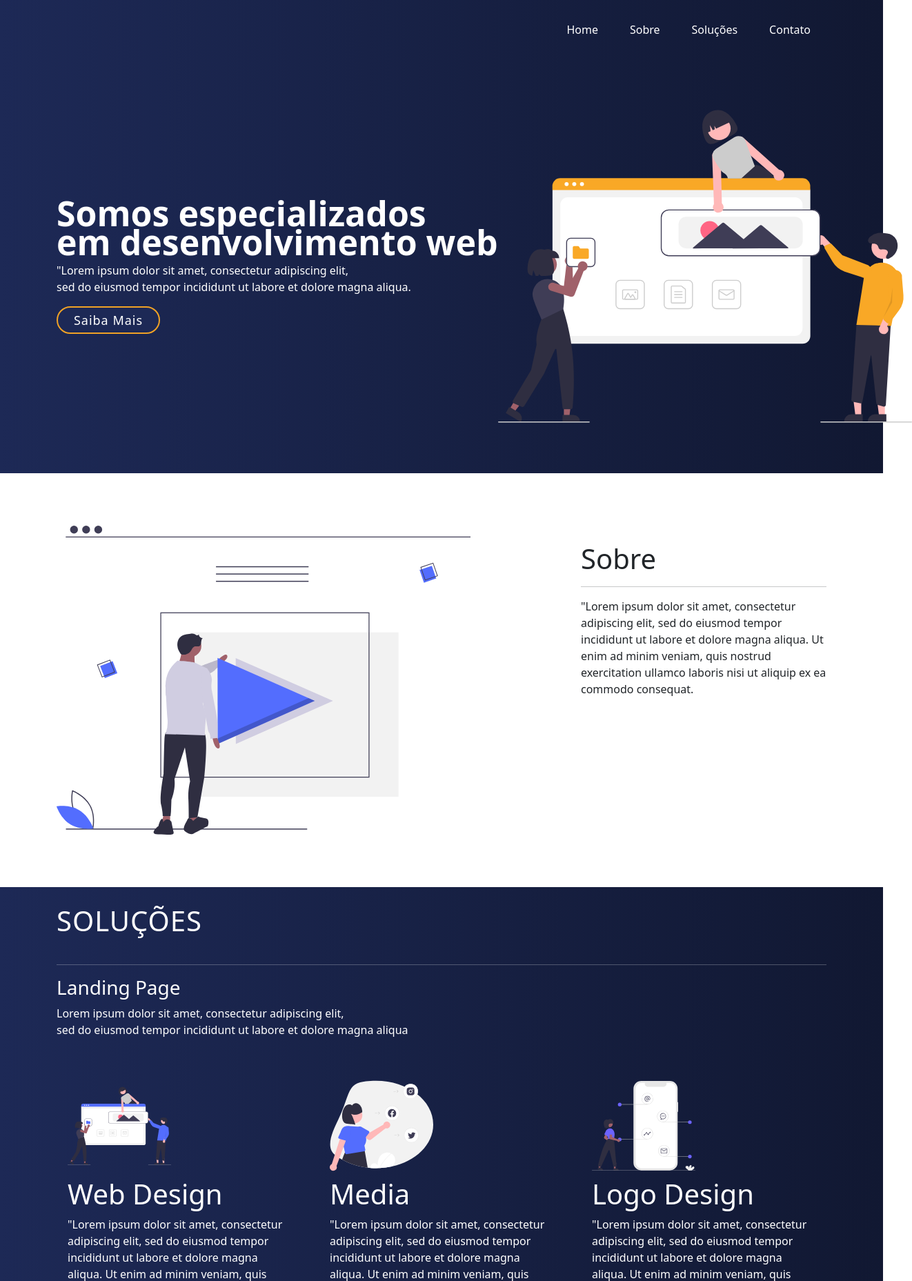
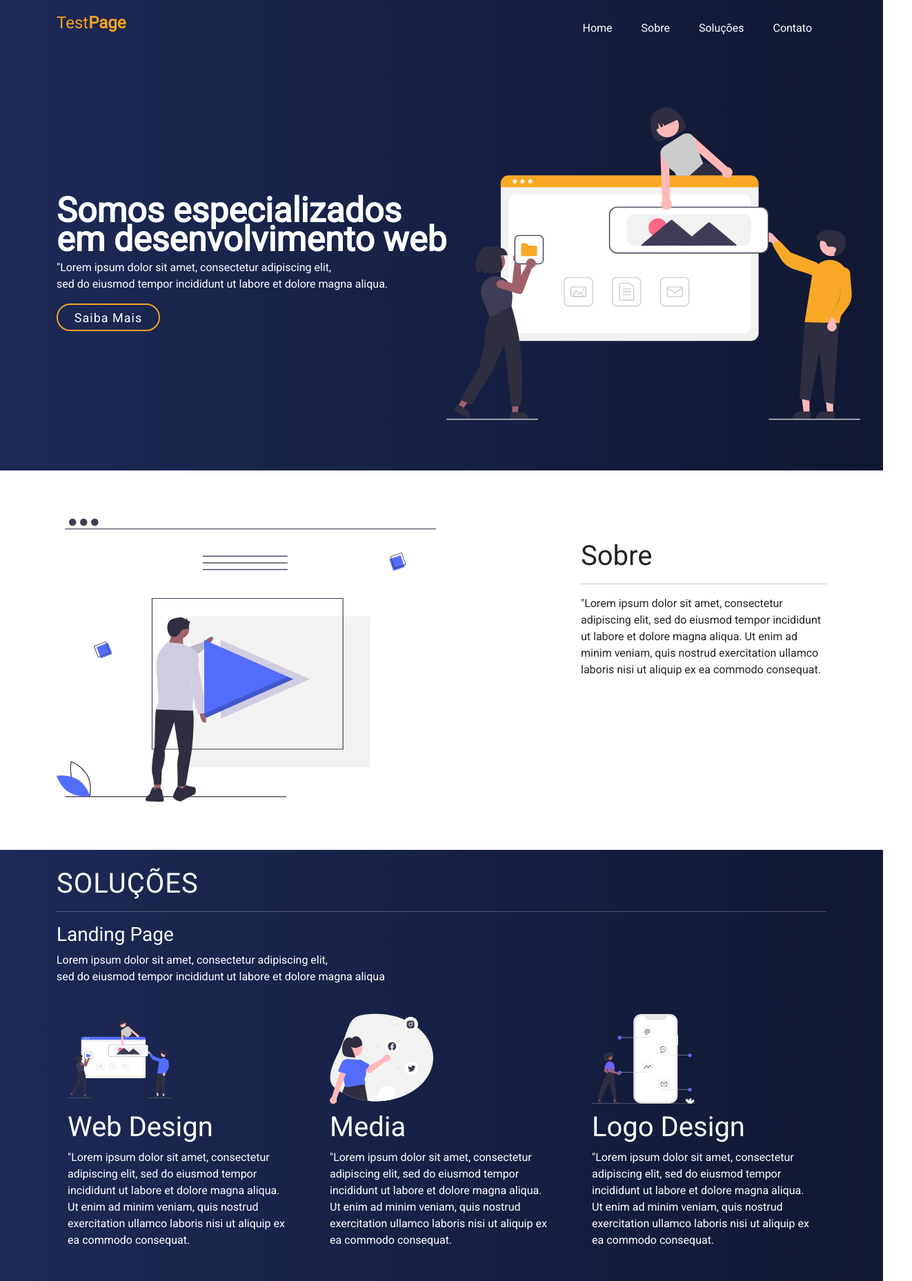
Before and after one commit to venturcarol/landing-page, a plain HTML site: page Web/index.html in a window 1280 px wide. Shown: the top 1857 px of the page at 69% size, 1322 px wide, since content can reach past the window. Drawn offline with nearby package versions, Linux system fonts and the light colour scheme.

Commit message:
design test

```diff
--- a/Web/css/style.css
+++ b/Web/css/style.css
@@ -1,19 +1,34 @@
-body {
-	font-family: "sohne-var","Helvetica Neue","Arial",sans-serif;
+@import url('https://fonts.googleapis.com/css2?family=Roboto&display=swap');
+
+* {
+	margin: 0px;
+	padding: 0px;
+	outline: none;
+	font-family: "Roboto", sans-serif;
 }
 
-.navbar {
+html, body {
+	width: 100%;
+	overflow-x: hidden;
+}
+
+nav {
 	background-image: linear-gradient(to right, #1d2956, #111832);
 }
 
-.nav-link {
-	color: white;
-	text-align: center;
-	margin: 15px;
+.brand {
+	font-size: 24px;
+	color: #f0a225;
+	cursor: pointer;
 }
 
-.nav-link:hover {
-	color: #475386;
+nav ul li a {
+	color: white;
+	margin: 13px;
+}
+
+nav ul li a:hover {
+	color: #f0a225;
 }
 
 .navbar-toggler {
@@ -21,12 +36,12 @@ body {
 	color: rgba(255,255,255,.5);
 }
 
-#caixa-1 {
+#home {
 	background-image: linear-gradient(to right, #1d2956, #111832);
 	color: white;
 }
 
-.texto-inicio {
+.header-home {
 	font-weight: bold;
 	line-height: 42px;
 	font-size: 50px;
@@ -34,7 +49,7 @@ body {
 
 .btn-custom {
 	border: 2px solid #f0a225;
-	background-color: #1d2956;
+	background: transparent;
 	border-radius: 50px;
 	width: 150px;
 	height: 40px;
@@ -46,42 +61,35 @@ body {
 }
 
 .btn-custom:hover {
-	background-color: #2a3c7b;
+	background-color: #f0a225;
+	transition: 0,6s ease;
 	color: white;
 }
 
-.text-2 {
+.text-sobre {
 	padding-top: 100px;
 }
 
-#caixa-3 {
+#solucoes {
+	background-image: linear-gradient(to right, #1d2956, #111832);
 	padding-top: 25px;
-	background-image: linear-gradient(to right, #1d2956, #111832);
 	color: white;
 }
 
-.conteudo-solucoes {
-	padding-top: 15px;
-	padding-bottom: 20px;
-}
-
-.text-caixa3 {
+.header-solucoes {
 	text-transform: uppercase;
 	letter-spacing: 1px;
 	font-size: 40px;
 }
 
-#caixa-4 {
+.card-body img {
+	width: 150px;
+	height: 150px;
+}
+
+#contato {
 	padding-top: 40px;
 	color: white;
-}
-
-.text-4 {
-	text-align: center;
-}
-
-#caixa-5 {
-	padding-top: 50px;
 }
 
 footer {
@@ -90,15 +98,60 @@ footer {
 	color: white;
 }
 
-i {
+footer .contato-footer {
+	list-style: none;
+	margin-left: -30px;
+}
+
+footer i {
 	color: white;
 }
 
-i:hover {
+footer i:hover {
 	color: lightgrey;
 }
 
-.contato-footer {
-	list-style: none;
-	margin-left: -30px;
+@media (max-width: 575.98px) {
+	#home {
+		padding: 70px 0px 70px 0px;
+	}
+
+	.header-home {
+		font-size: 48px;
+	}
+
+	#home p{
+		font-size: 17px;
+	}
+
+	.text-sobre {
+		padding: 10px 0px 10px 0px;
+	}
+
+	#solucoes {
+		padding-bottom: 60px;
+	}
+
+	footer h4{
+		padding-top: 20px;
+	}
+
 }
+
+@media (min-width: 576px) and (max-width: 767.98px) {
+	#home {
+		padding: 70px 0px 70px 0px;
+	}
+ }
+
+
+@media (min-width: 768px) and (max-width: 991.98px) {
+ }
+
+
+@media (min-width: 992px) and (max-width: 1199.98px) {
+ }
+
+
+@media (min-width: 1200px) {
+ }
--- a/Web/index.html
+++ b/Web/index.html
@@ -3,24 +3,21 @@
 <head>
 	<title>Landing Page</title>
 	<meta charset="utf-8">
-	<link rel="stylesheet" type="text/css" href="css/style.css">
+
+	<meta name="viewport" content="width=device-width, initial-scale=1.0">
 
 	<link href="https://cdn.jsdelivr.net/npm/bootstrap@5.0.0-beta1/dist/css/bootstrap.min.css" rel="stylesheet" integrity="sha384-giJF6kkoqNQ00vy+HMDP7azOuL0xtbfIcaT9wjKHr8RbDVddVHyTfAAsrekwKmP1" crossorigin="anonymous">
 
-	<link rel="preconnect" href="https://fonts.gstatic.com">
+	<link rel="stylesheet" href="https://use.fontawesome.com/releases/v5.3.1/css/all.css" integrity="sha384-mzrmE5qonljUremFsqc01SB46JvROS7bZs3IO2EmfFsd15uHvIt+Y8vEf7N7fWAU" crossorigin="anonymous">
 
-	<link href="https://fonts.googleapis.com/css2?family=Roboto&display=swap" rel="stylesheet">
-
-	<link rel="stylesheet" href="https://use.fontawesome.com/releases/v5.3.1/css/all.css" integrity="sha384-mzrmE5qonljUremFsqc01SB46JvROS7bZs3IO2EmfFsd15uHvIt+Y8vEf7N7fWAU" crossorigin="anonymous">
+	<link rel="stylesheet" type="text/css" href="css/style.css">
 </head>
 <body>
 
 	<header>
 	  <nav class="navbar navbar-expand-md fixed">
 	    <div class="container">
-	      <a href="index.html" class="navbar-brand">
-		    <img src="" width="142">
-		  </a>
+	      <p class="brand">Test<strong>Page</strong></p>
 
 		  <button class="navbar-toggler" data-toggle="collapse" data-target="#nav-principal">
 		    <i class="fas fa-bars text-white"></i>
@@ -29,16 +26,16 @@
 		  <div class="collapse navbar-collapse justify-content-end" id="nav-principal">
 		    <ul class="navbar-nav ml-auto">
 		      <li class="nav-item">
-			    <a href="#caixa-1" class="nav-link">Home</a>
+			    <a href="#home" class="nav-link">Home</a>
 			  </li>
 			  <li class="nav-item">
-			    <a href="#caixa-2" class="nav-link">Sobre</a>
+			    <a href="#sobre" class="nav-link">Sobre</a>
 			  </li>
 			  <li class="nav-item">
-			    <a href="#caixa-3" class="nav-link">Soluções</a>
+			    <a href="#solucoes" class="nav-link">Soluções</a>
 			  </li>
 			  <li class="nav-item">
-			    <a href="#caixa-4" class="nav-link">Contato</a>
+			    <a href="#contato" class="nav-link">Contato</a>
 			  </li>
 		    </ul>
 		  </div>
@@ -46,16 +43,16 @@
 	  </nav>
     </header>
 
-	<section id="caixa-1">
+	<section id="home">
 	  <div class="container">
 	    <div class="row">
 		  <div class="col-md-10 d-flex">
 		    <div class="align-self-center">
-		  	  <h1 class="texto-inicio">Somos especializados <br>em desenvolvimento web</h1>
+		  	  <h1 class="header-home">Somos especializados <br>em desenvolvimento web</h1>
 		  	  <p>"Lorem ipsum dolor sit amet, consectetur adipiscing elit, <br>sed do eiusmod tempor incididunt ut labore et dolore magna aliqua.</p>
 		  	  <button class="btn-custom">Saiba Mais</button>
 		    </div>
-		    <div class="col-md-2">
+		    <div class="col-md-2 d-none d-md-block" class="home-img" >
 		  	  <img src="imagens/opc.svg" width="600" height="600">
 		    </div>
 		  </div>
@@ -63,13 +60,13 @@
       </div>
 	</section>
 
-	<section id="caixa-2">
+	<section id="sobre">
 	  <div class="container">
 	  	<div class="row">
 	  	  <div class="col-md-8">
-	  	  	<img src="imagens/caixa2.svg" width="600" height="600">
+	  	  	<img src="imagens/caixa2.svg" width="550" height="550">
 	  	  </div>
-	  	  <div class="col-md-4 text-2">
+	  	  <div class="col-md-4 text-sobre">
 	  	  	<h1>Sobre</h1>
 	  	  	<hr>
 	  	  	<p>"Lorem ipsum dolor sit amet, consectetur adipiscing elit, sed do eiusmod tempor incididunt ut labore et dolore magna aliqua. Ut enim ad minim veniam, quis nostrud exercitation ullamco laboris nisi ut aliquip ex ea commodo consequat.</p>
@@ -78,10 +75,10 @@
 	  </div>
 	</section>
 
-	<section id="caixa-3">
+	<section id="solucoes">
 	  <div class="container">
-	  	<h1 class="text-caixa3">Soluções</h1>
-	  	<div class="conteudo-solucoes">
+	  	<h1 class="header-solucoes">Soluções</h1>
+	  	<div class="content">
 	  	<hr>
 	  	<h3>Landing Page</h3>
 	  	<p>Lorem ipsum dolor sit amet, consectetur adipiscing elit, <br>sed do eiusmod tempor incididunt ut labore et dolore magna aliqua</p>
@@ -89,7 +86,7 @@
 	  	<div class="row">
 	  	  <div class="col-md-4">
 	  	  	<div class="card-body">
-	  	    <img src="imagens/web.svg" width="150" height="150">
+	  	    <img src="imagens/web.svg">
 	  	  	<h1>Web Design</h1>
 	  	  	<p>
 	  	  	"Lorem ipsum dolor sit amet, consectetur adipiscing elit, sed do eiusmod tempor incididunt ut labore et dolore magna aliqua. Ut enim ad minim veniam, quis nostrud exercitation ullamco laboris nisi ut aliquip ex ea commodo consequat. </p>
@@ -97,14 +94,14 @@
 	  	  </div>
 	  	  <div class="col-md-4">
 	  	  	<div class="card-body">
-	  	  	<img src="imagens/media.svg" width="150" height="150">
+	  	  	<img src="imagens/media.svg">
 	  	  	<h1>Media</h1>
 	  	  	<p>"Lorem ipsum dolor sit amet, consectetur adipiscing elit, sed do eiusmod tempor incididunt ut labore et dolore magna aliqua. Ut enim ad minim veniam, quis nostrud exercitation ullamco laboris nisi ut aliquip ex ea commodo consequat. </p>
 	  	  	</div>
 	  	  </div>
 	  	  <div class="col-md-4">
 	  	  	<div class="card-body">
-	  	  		<img src="imagens/sobre1.svg" width="150" height="150">
+	  	  		<img src="imagens/sobre1.svg">
 	  	  	<h1>Logo Design</h1>
 	  	  	<p>"Lorem ipsum dolor sit amet, consectetur adipiscing elit, sed do eiusmod tempor incididunt ut labore et dolore magna aliqua. Ut enim ad minim veniam, quis nostrud exercitation ullamco laboris nisi ut aliquip ex ea commodo consequat.</p>
 	  	  	</div>
@@ -113,7 +110,7 @@
 	  </div>
 	</section>
 
-	<footer id="caixa-4">
+	<footer id="contato">
 	<hr>
 	  <div class="container">
 	  	<div class="row">
```
Also changed, not shown: 1 other file.
